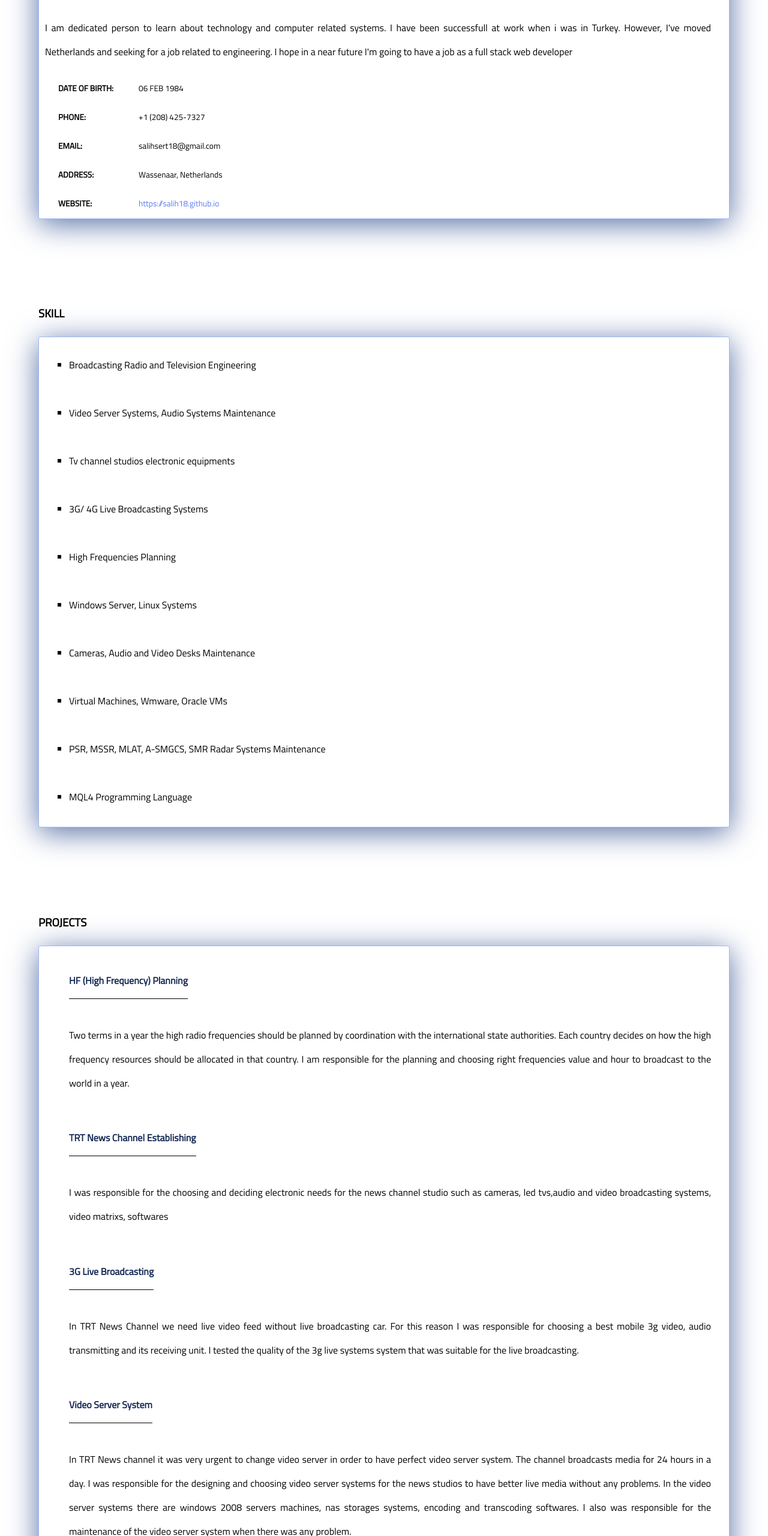
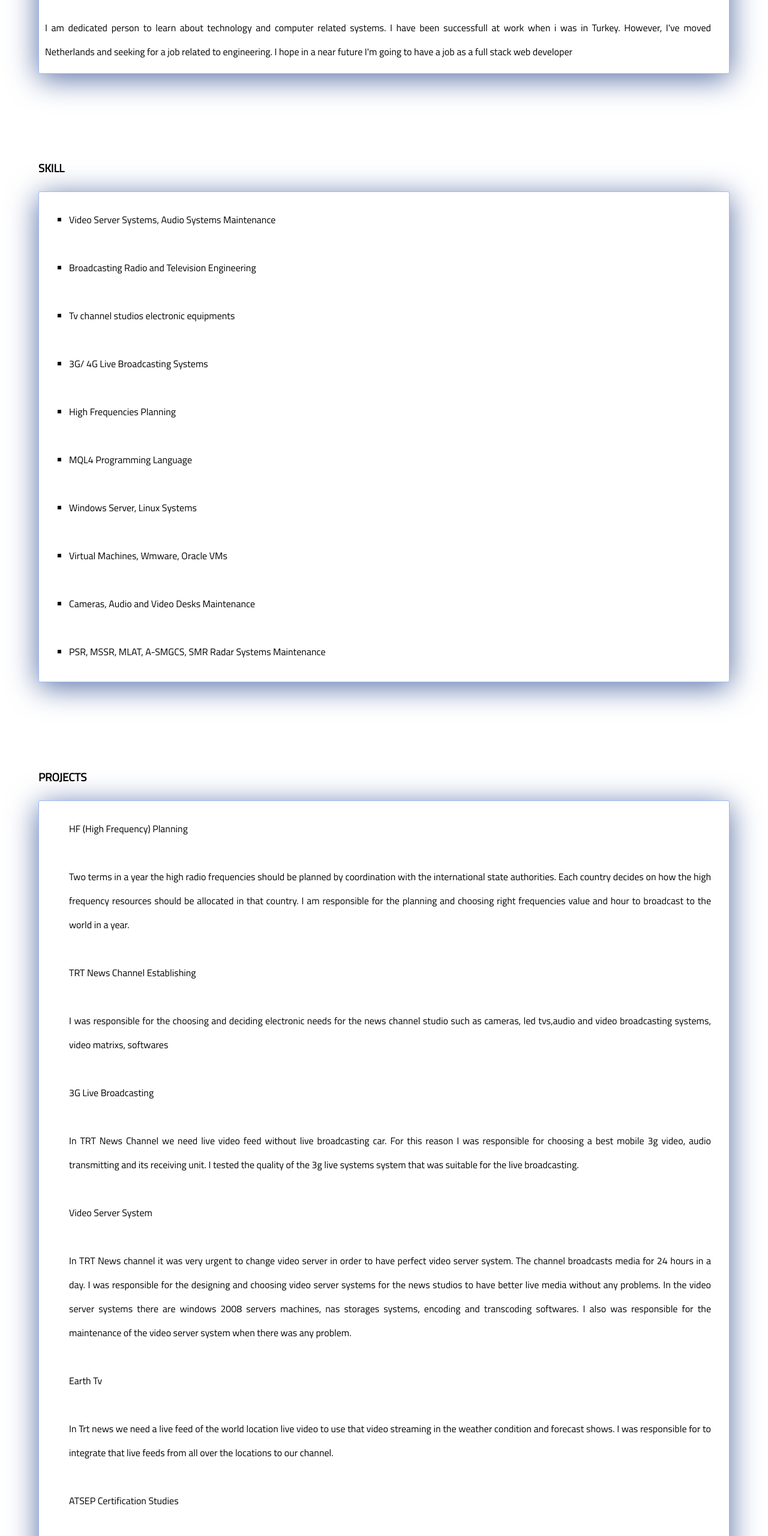
Before and after one commit to salih18/github.com, a plain HTML site: page index.html in a window 1280 px wide. Shown: the part 840-3400 px from the top of the page at 60% size. Drawn offline with Linux system fonts and the light colour scheme; a web font is replaced by a local one.

Commit message:
Update index.html

```diff
--- a/index.html
+++ b/index.html
@@ -66,37 +66,9 @@
                 hope
                 in a near future I'm going to have a job as a full stack web developer</p>
             <p>
-                <table>
 
-                    <tbody>
-                        <tr>
-                            <td class="table-raw-main">DATE OF BIRTH:</td>
-                            <td>06 FEB 1984</td>
+        </div>
 
-                        </tr>
-                        <tr>
-                            <td class="table-raw-main">PHONE:</td>
-                            <td>+1 (208) 425-7327</td>
-
-                        </tr>
-                        <tr>
-                            <td class="table-raw-main">EMAIL:</td>
-                            <td>salihsert18@gmail.com</td>
-
-                        </tr>
-                        <tr>
-                            <td class="table-raw-main">ADDRESS:</td>
-                            <td>Wassenaar, Netherlands</td>
-                        </tr>
-                        <tr>
-                            <td class="table-raw-main">WEBSITE:</td>
-                            <td class="target-links">https://salih18.github.io
-
-                            </td>
-                        </tr>
-                    </tbody>
-                </table>
-        </div>
 
 
     </div>
@@ -108,16 +80,16 @@
         <div class="cards">
 
             <ul class="sections-list">
-                <li>Broadcasting Radio and Television Engineering</li>
-                <li>Video Server Systems, Audio Systems Maintenance</li>
-                <li>Tv channel studios electronic equipments</li>
-                <li>3G/ 4G Live Broadcasting Systems</li>
-                <li>High Frequencies Planning</li>
-                <li>Windows Server, Linux Systems</li>
-                <li>Cameras, Audio and Video Desks Maintenance</li>
-                <li>Virtual Machines, Wmware, Oracle VMs</li>
-                <li>PSR, MSSR, MLAT, A-SMGCS, SMR Radar Systems Maintenance</li>
-                <li>MQL4 Programming Language</li>
+                <li class="look-table">Video Server Systems, Audio Systems Maintenance</li>
+                <li class="look-table"> Broadcasting Radio and Television Engineering</li>
+                <li class="look-table">Tv channel studios electronic equipments</li>
+                <li class="look-table">3G/ 4G Live Broadcasting Systems</li>
+                <li class="look-table">High Frequencies Planning</li>
+                <li class="look-table">MQL4 Programming Language</li>
+                <li class="look-table"> Windows Server, Linux Systems</li>
+                <li class="look-table">Virtual Machines, Wmware, Oracle VMs</li>
+                <li class="look-table"> Cameras, Audio and Video Desks Maintenance</li>
+                <li class="look-table">PSR, MSSR, MLAT, A-SMGCS, SMR Radar Systems Maintenance </li>
             </ul>
 
 
@@ -134,30 +106,30 @@
         <div class="cards">
 
             <ul class="sections-list no-style">
-                <h4>HF (High Frequency) Planning</h4>
+                <li class="list-head">HF (High Frequency) Planning</li>
                 <li>Two terms in a year the high radio frequencies should be planned by coordination with the
                     international state authorities. Each country decides on how the high frequency resources should be
                     allocated in that country. I am responsible for the planning and choosing right frequencies value
                     and hour to broadcast to the world in a year.</li>
-                <h4>TRT News Channel Establishing </h4>
+                <li class="list-head">TRT News Channel Establishing </li>
                 <li>I was responsible for the choosing and deciding electronic needs for the news channel studio such as
                     cameras, led tvs,audio and video broadcasting systems, video matrixs, softwares</li>
-                <h4>3G Live Broadcasting</h4>
+                <li class="list-head">3G Live Broadcasting</li>
                 <li>In TRT News Channel we need live video feed without live broadcasting car. For this reason I was
                     responsible for choosing a best mobile 3g video, audio transmitting and its receiving unit. I tested
                     the quality of the 3g live systems system that was suitable for the live broadcasting.</li>
-                <h4>Video Server System</h4>
+                <li class="list-head">Video Server System</li>
                 <li>In TRT News channel it was very urgent to change video server in order to have perfect video server
                     system. The channel broadcasts media for 24 hours in a day. I was responsible for the designing and
                     choosing video server systems for the news studios to have better live media without any problems.
                     In the video server systems there are windows 2008 servers machines, nas storages systems, encoding
                     and transcoding softwares. I also was responsible for the maintenance of the video server system
                     when there was any problem.</li>
-                <h4>Earth Tv</h4>
+                <li class="list-head">Earth Tv</li>
                 <li>In Trt news we need a live feed of the world location live video to use that video streaming in the
                     weather condition and forecast shows. I was responsible for to integrate that live feeds from all
                     over the locations to our channel.</li>
-                <h4>ATSEP Certification Studies</h4>
+                <li class="list-head">ATSEP Certification Studies</li>
                 <li>Air traffic safety electronics personnel (ATSEP) is an ICAO term for the technical staff involved
                     with the creation and support of the ground-based electronic hardware and software systems used to
                     support air navigation and Air Traffic Management. Often employed by Air Navigation Service
@@ -166,22 +138,22 @@
                     safety assurance and monitoring of these systems such as MSSR Radar Systems, ASMGCS, MLAT, SMR
                     systems which are commonly used for Air Traffic in TURKEY. I attended a long certification process
                     to responsible for being ATSEP.</li>
-                <h4>MSSR Maintenance and Acceptance</h4>
+                <li class="list-head">MSSR Maintenance and Acceptance</li>
                 <li>In Turkey I was working at DHMI (State Airport Authority) as a radar system engineer. I was
                     responsible for the maintenance of 10 SSR radar systems which are used for air traffic in Turkey.
                     These radar systems cover the Turkey surrounding airspace. The SSR radars are generally on the top
                     of the high mountains. Most of these radar stations are established soon. I also was responsible for
                     the acceptance tests of ten radar systems test procedure which were installed by INDRA Radar Company
                     located in Spain.</li>
-                <h4>Tubitak(Scientific and Technological Research Council of Turkey) PSR Radar System</h4>
+                <li class="list-head">Tubitak(Scientific and Technological Research Council of Turkey) PSR Radar System</li>
                 <li>I involved in a project called Turkey made in radar system called PSR radar. I attended the
                     acceptance tests of the PSR radar systems. I was responsible the acceptance of that radar system.
                 </li>
-                <h4>Tubitak(Scientific and Technological Research Council of Turkey) ADS-B System</h4>
+                <li class="list-head">Tubitak(Scientific and Technological Research Council of Turkey) ADS-B System</li>
                 <li>I attended the acceptance tests of the ADS-B systems. I was responsible for the acceptance of that
                     radar system that was established in Ankara
                     Esenboga airport.</li>
-                <h4>MQL 4 Programming</h4>
+                <li class="list-head">MQL 4 Programming</li>
                 <li>MQL4 is a kind of programming languages designed for creating trading robots, technical market
                     indicators, scripts and function libraries for the MetaTrader software which used in the Forex
                     markets. I was developing software for trading robots and indicators within the forex markets</li>
@@ -203,11 +175,11 @@
         <div class="cards">
 
             <ul class="sections-list no-style">
-                <h4>Broadcasting System Engineer</h4>
+                <li class="list-head">Broadcasting System Engineer</li>
                 <li>TRT( Turkish Radio Television Corporation) <span> 2009 - 2013 </span></li>
-                <h4>Radar System Engineer</h4>
+                <li class="list-head">Radar System Engineer</li>
                 <li>DHMI( General Directorate of State Airports in Turkey) <span> 2013 - 2016 </span></li>
-                <h4>Software Developer</h4>
+                <li class="list-head">Software Developer</li>
                 <li>Self-employed <span> 2016 - 2018 </span></li>
             </ul>
 
```
